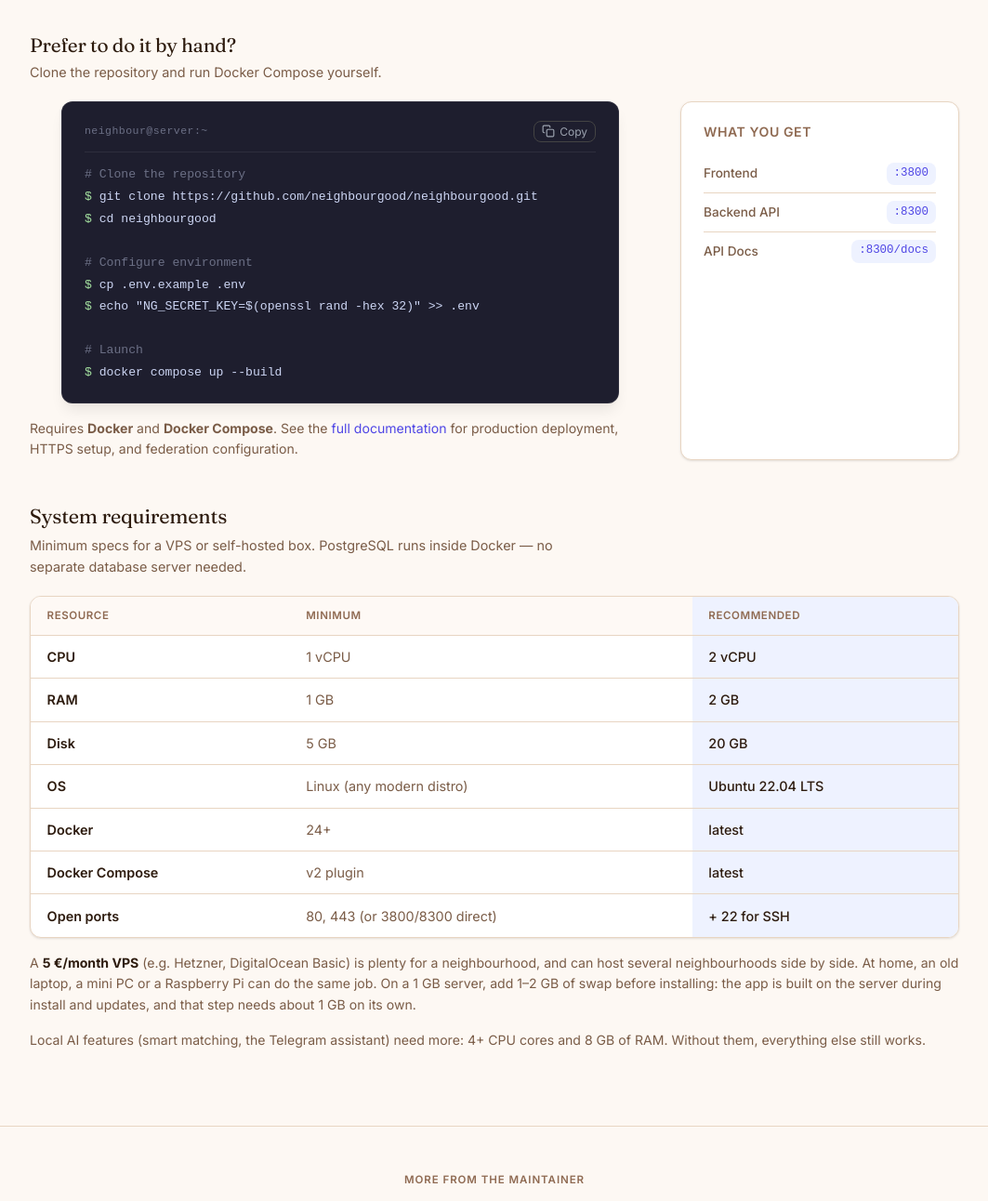
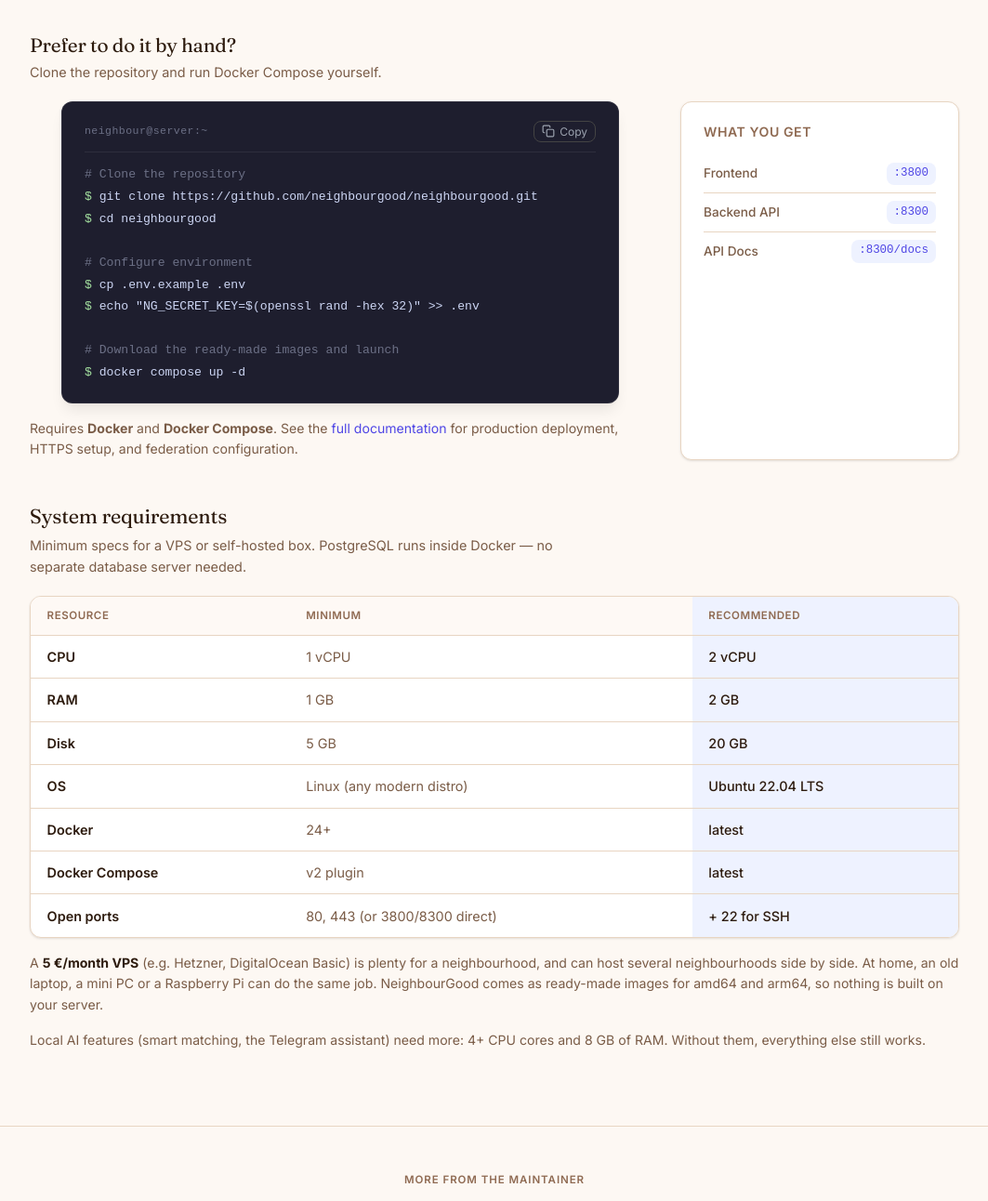
Before and after one commit to neighbourgood/ng-website, a plain HTML site: page index.html in a window 1280 px wide. Shown: the part 5045-6337 px from the top of the page at 93% size, without its empty margins (108-1171 px from the left). Drawn offline with Linux system fonts and the light colour scheme.

Commit message:
Use the ready-made Docker images in the install snippet
NeighbourGood 2.9 publishes images, so the snippet no longer builds and
the swap advice for the build is gone.

Co-Authored-By: Claude Opus 5.5 <noreply@anthropic.com>
Claude-Session: https://claude.ai/code/session_013UKWhSJZ54d429Q8cXQJ1f

```diff
--- a/css/style.css
+++ b/css/style.css
@@ -1,6 +1,6 @@
 /* =========================================
    NeighbourGood Website — Style Sheet
-   Version: 1.3.3
+   Version: 1.4.0
    Design tokens from deployed app
    ========================================= */
 
--- a/index.html
+++ b/index.html
@@ -3,7 +3,7 @@
 <head>
   <meta charset="UTF-8">
   <meta name="viewport" content="width=device-width, initial-scale=1.0">
-  <meta name="version" content="1.3.3">
+  <meta name="version" content="1.4.0">
   <title>NeighbourGood — Community Resource Sharing &amp; Crisis Coordination</title>
   <meta name="description" content="A self-hostable, open-source platform for neighbourhood resource sharing and crisis coordination. Offline-first mesh networking for when it matters most.">
   <link rel="canonical" href="https://neighbourgood.eu">
@@ -434,8 +434,8 @@
 <span class="prompt">$</span> cp .env.example .env
 <span class="prompt">$</span> echo "NG_SECRET_KEY=$(openssl rand -hex 32)" >> .env
 
-<span class="comment"># Launch</span>
-<span class="prompt">$</span> docker compose up --build</code>
+<span class="comment"># Download the ready-made images and launch</span>
+<span class="prompt">$</span> docker compose up -d</code>
             </div>
 
             <p class="install-note">
@@ -490,7 +490,7 @@
           <p class="sysreq-note">
             A <strong>5&nbsp;€/month VPS</strong> (e.g. Hetzner, DigitalOcean Basic) is plenty for a neighbourhood, and can host several neighbourhoods side by side.
             At home, an old laptop, a mini PC or a Raspberry Pi can do the same job.
-            On a 1&nbsp;GB server, add 1–2&nbsp;GB of swap before installing: the app is built on the server during install and updates, and that step needs about 1&nbsp;GB on its own.
+            NeighbourGood comes as ready-made images for amd64 and arm64, so nothing is built on your server.
           </p>
           <p class="sysreq-note">
             Local AI features (smart matching, the Telegram assistant) need more: 4+ CPU cores and 8&nbsp;GB of RAM. Without them, everything else still works.
```
Also changed, not shown: 2 other files.
